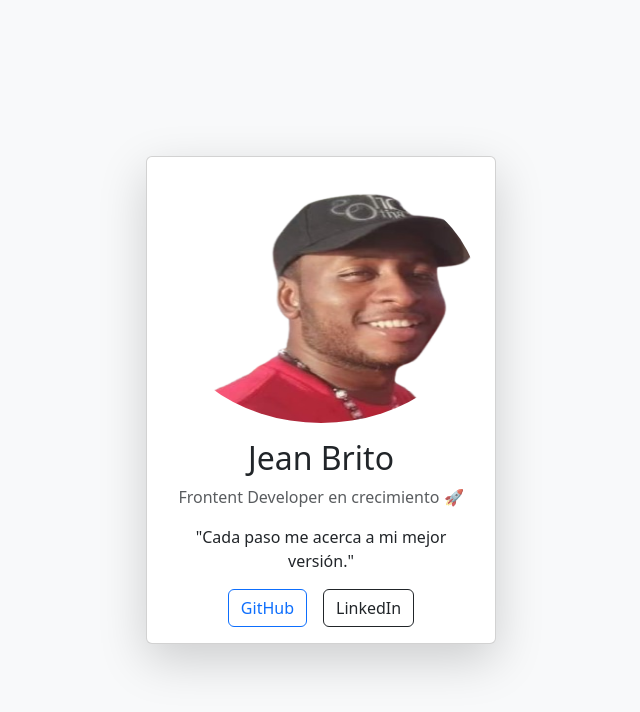
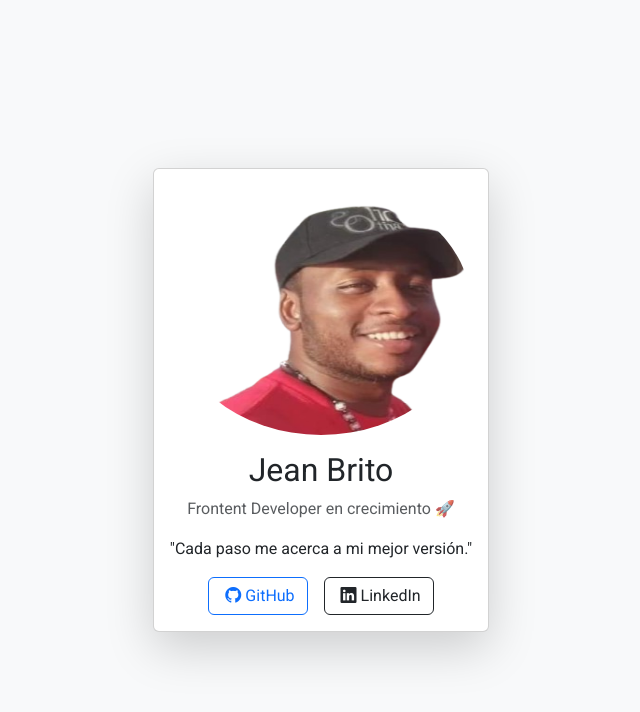
Before and after one commit to jbritoc17/proyecto-tarjeta, a plain HTML site: page index.html in a window 1280 px wide. Shown: the whole page, without its empty margins (319-959 px from the left). Drawn offline with nearby package versions, Linux system fonts and the light colour scheme.

Commit message:
agregando mejoras a botones e iconos

```diff
--- a/index.html
+++ b/index.html
@@ -10,6 +10,15 @@
     />
     <link rel="stylesheet" href="styles.css" />
   </head>
+  <link
+    href="https://fonts.googleapis.com/css2?family=Roboto&display=swap"
+    rel="stylesheet"
+  />
+  <link
+    rel="stylesheet"
+    href="https://cdn.jsdelivr.net/npm/bootstrap-icons@1.10.5/font/bootstrap-icons.css"
+  />
+
   <body
     class="d-flex justify-content-center align-items-center vh-100 bg-light"
   >
@@ -27,15 +36,19 @@
           href="https://github.com/jbritoc17"
           class="btn btn-outline-primary"
           target="_blank"
-          >GitHub</a
+          aria-label="Enlace a mi perfil de GitHub"
         >
+          <i class="bi bi-github p-1"></i>GitHub
+        </a>
 
         <a
           href="https://www.linkedin.com/in/jean-carlos-augusto-brito-cuesta-396a50241/"
           class="btn btn-outline-dark"
           target="_blank"
-          >LinkedIn</a
+          aria-label="Enlace a mi perfil de LinkedIn"
         >
+          <i class="bi bi-linkedin p-1"></i>LinkedIn
+        </a>
       </div>
     </div>
   </body>
--- a/styles.css
+++ b/styles.css
@@ -1,14 +1,18 @@
+/* Estilos de la tarjeta de perfil */
 .perfil-card{
     max-width: 350px;
     background-color: white;
 }
-
+body{
+    font-family: 'Roboto', sans-serif;
+}
+/* estilos imagen perfil */
 .imgSize{
     width: 100%;
     height: 250px;
     animation: fadeIn 1s ease-out;
 }
-
+/* Animaciones */
 @keyframes fadeIn {
     from {
         opacity: 0;
@@ -20,6 +24,7 @@
     }
 }
 
+/* resposive design */
 @media (max-width: 576px) {
     .perfil-card {
       margin: 1rem;
```
